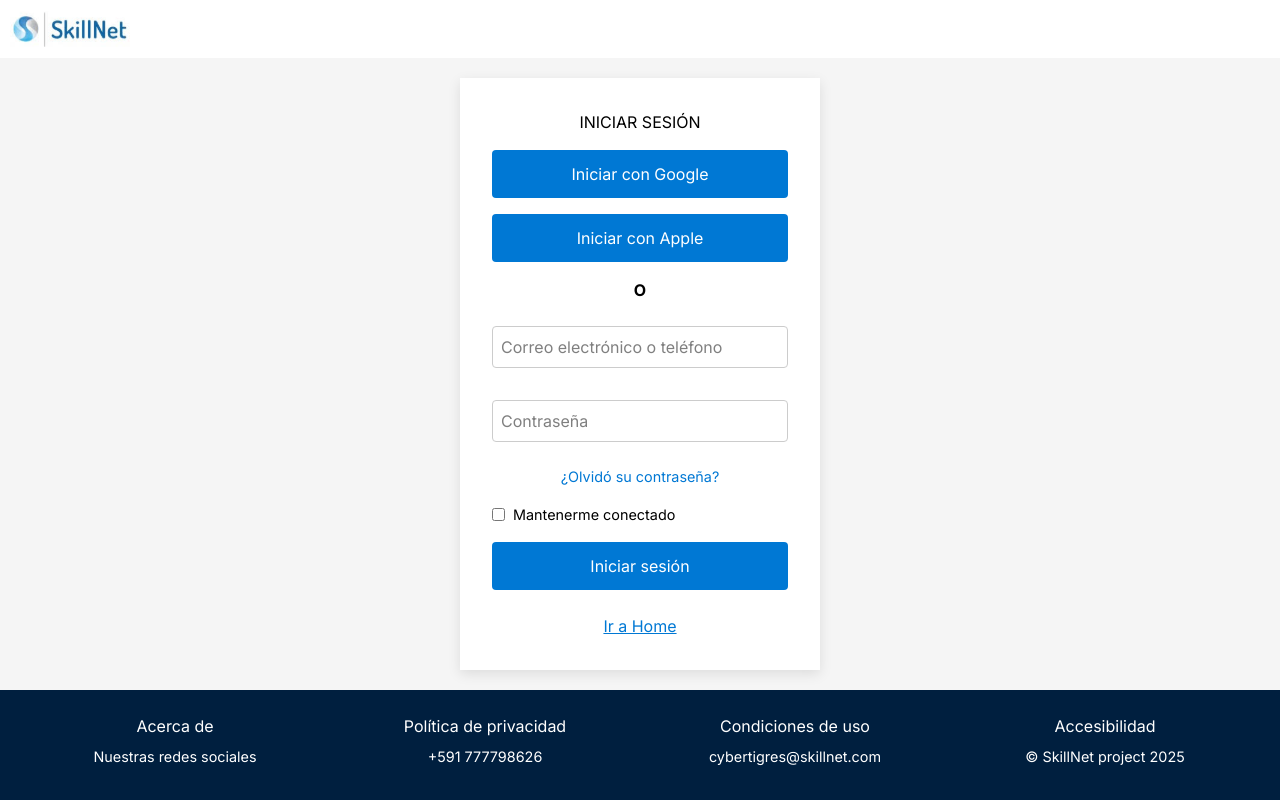
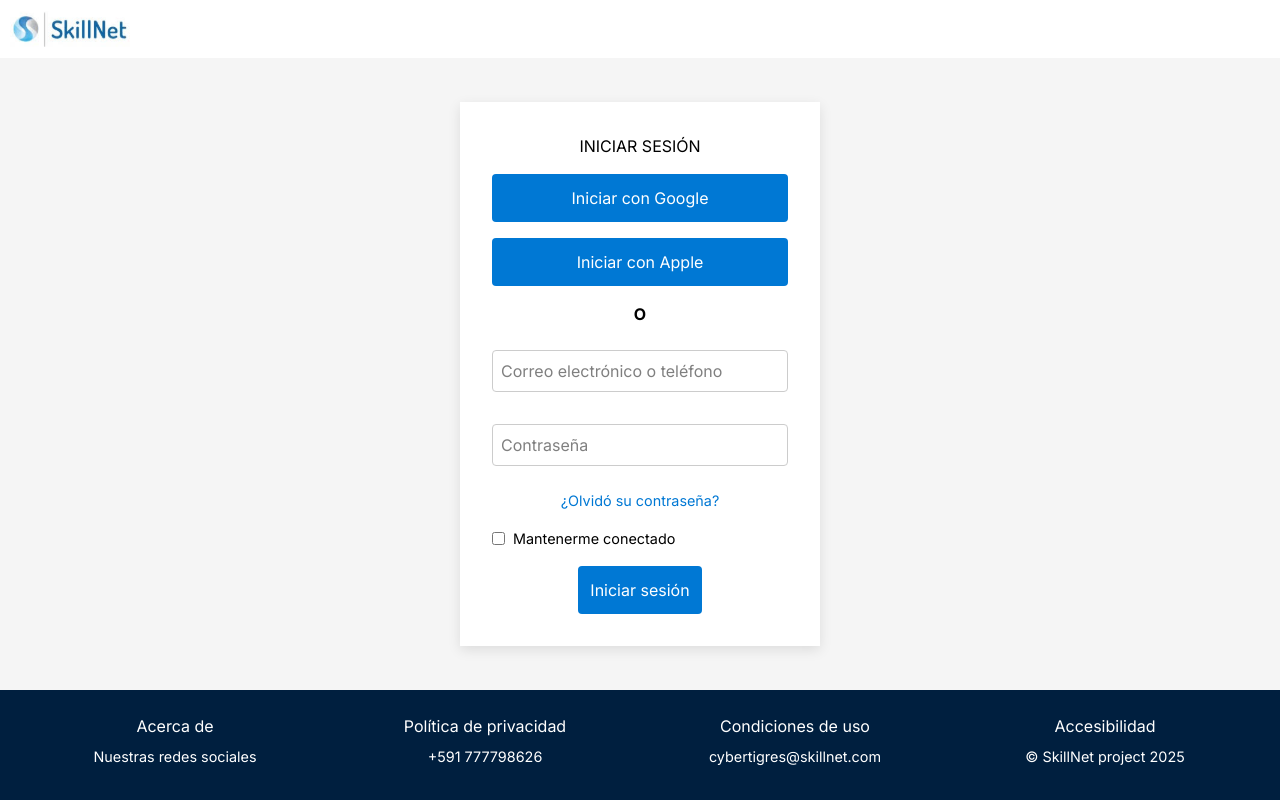
Before and after one commit to Sarita7418/NextSkillNet, a Next.js app in the folder frontend/: page /Login in a window 1280 px wide. Built offline with nearby package versions, Linux system fonts and the light colour scheme.

Commit message:
login-institucional_V2

```diff
--- a/frontend/app/Login/page.tsx
+++ b/frontend/app/Login/page.tsx
@@ -20,14 +20,12 @@ export default function LoginPage() {
       <main className={styles.main}>
         <div className={styles.card}>
           <h1>INICIAR SESIÓN</h1>
-
           <button className={styles.googleButton}>
             Iniciar con Google
           </button>
           <button className={styles.appleButton}>
             Iniciar con Apple
           </button>
-
           <span className={styles.separator}>O</span>
 
           <input
@@ -47,13 +45,11 @@ export default function LoginPage() {
             Mantenerme conectado
           </label>
 
-          <button className={styles.submitButton}>
-            Iniciar sesión
-          </button>
-
-          {/* Link corregido sin <a> interno */}
-          <Link href="/Institucional" className={styles.homeLink}>
-            Ir a Home
+          {/* Aquí el botón envuelto en Link */}
+          <Link href="/Institucional">
+            <button className={styles.submitButton}>
+              Iniciar sesión
+            </button>
           </Link>
         </div>
       </main>
--- a/frontend/package.json
+++ b/frontend/package.json
@@ -17,6 +17,7 @@
   "devDependencies": {
     "@eslint/eslintrc": "^3",
     "@tailwindcss/postcss": "^4",
+    "@types/estree": "^1.0.7",
     "@types/node": "^20",
     "@types/react": "^19",
     "@types/react-dom": "^19",
```
Also changed, not shown: 1 other file (tests, documents, lock files or other folders).
